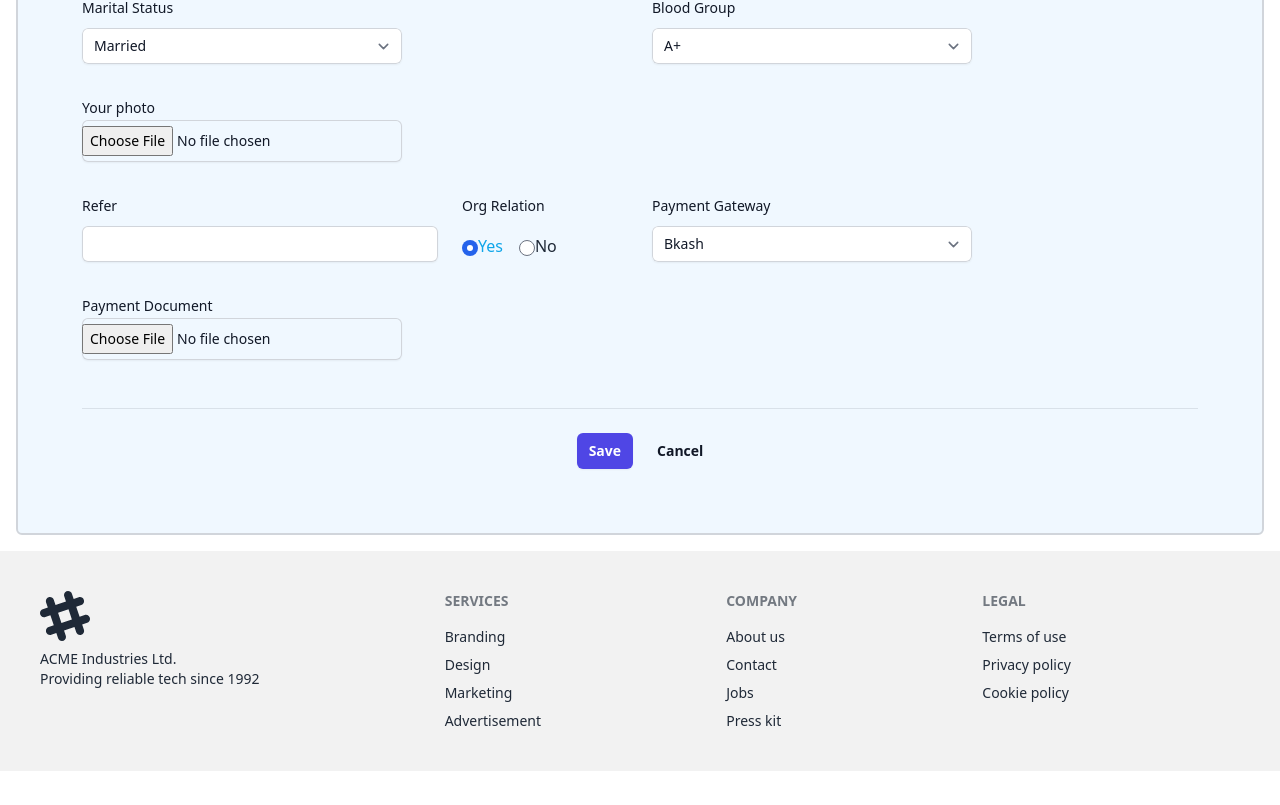
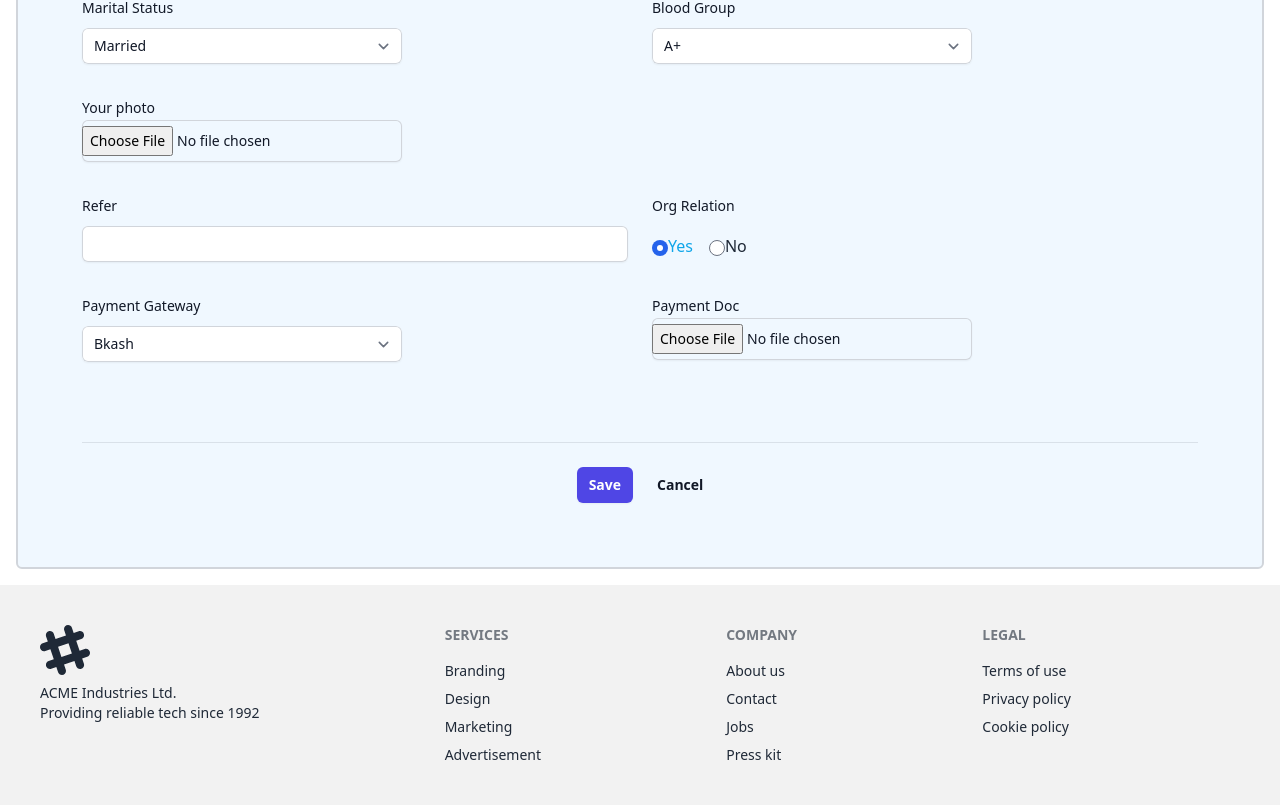
Before and after one commit to ridwan414-hub/project-414, a React (Vite) app: page /#/join in a window 1280 px wide. Shown: the part 1050-1855 px from the top of the page. Before the commit the page ends 1821 px from the top, so only its background shows below. Built offline with nearby package versions, Linux system fonts and the light colour scheme.

Commit message:
Join page refactor

```diff
--- a/src/components/Join/Join-Form-Elements.jsx
+++ b/src/components/Join/Join-Form-Elements.jsx
@@ -62,3 +62,81 @@ export const FormEndPart = () => {
     </div>
   );
 };
+
+export const RadioInput = () => {
+  return (
+    <div className="sm:col-span-end">
+      <fieldset>
+        <label
+          htmlFor="refer"
+          className="block text-sm font-medium leading-6 text-gray-900"
+        >
+          Org Relation
+        </label>
+
+        <div className="flex gap-4">
+          <div className="pt-4">
+            <input
+              id="draft"
+              className="peer/draft"
+              type="radio"
+              name="status"
+              defaultChecked
+            />
+            <label
+              htmlFor="draft"
+              className="peer-checked/draft:text-sky-500"
+            >
+              Yes
+            </label>
+          </div>
+          <div className="pt-4">
+            <input
+              id="published"
+              className="peer/published"
+              type="radio"
+              name="status"
+            />
+            <label
+              htmlFor="published"
+              className="peer-checked/published:text-sky-500"
+            >
+              No
+            </label>
+          </div>
+        </div>
+      </fieldset>
+    </div>
+  );
+};
+
+export const UploadImage = ({title, document, setDocument}) => {
+  return (
+    <>
+      <div className="sm:col-span-3">
+        <label
+          htmlFor="photo"
+          className="block text-sm font-medium leading-6 text-gray-900"
+        >
+          {title}
+        </label>
+        <input
+          type="file"
+          className="block w-full rounded-md max-w-xs border-0 py-1.5 text-gray-900 shadow-sm ring-1 ring-inset ring-gray-300 placeholder:text-gray-400 focus:ring-2 focus:ring-inset focus:ring-indigo-600 sm:text-sm sm:leading-6"
+          name="photo"
+          accept="image/*"
+          onChange={(e) => setDocument(e.target.files[0])}
+        />
+      </div>
+      <div className="sm:col-span-3">
+        {document && (
+          <div className="avatar">
+            <div className="w-32 rounded">
+              <img src={URL.createObjectURL(document)} />
+            </div>
+          </div>
+        )}
+      </div>
+    </>
+  );
+};
--- a/src/components/Join/Join-Section.jsx
+++ b/src/components/Join/Join-Section.jsx
@@ -1,5 +1,11 @@
 import { useState } from "react";
-import { FormEndPart, SelectInput, TextNameInput } from "./Join-Form-Elements";
+import {
+  FormEndPart,
+  RadioInput,
+  SelectInput,
+  TextNameInput,
+  UploadImage,
+} from "./Join-Form-Elements";
 const JoinSection = () => {
   const [photo, setPhoto] = useState(null);
   const [document, setDocument] = useState(null);
@@ -103,120 +109,29 @@ const JoinSection = () => {
               name="blood-group"
               options={bloodOptions}
             />
+            <UploadImage
+              title=" Your photo"
+              document={photo}
+              setDocument={setPhoto}
+            />
 
-            <div className="sm:col-span-3">
-              <label
-                htmlFor="photo"
-                className="block text-sm font-medium leading-6 text-gray-900"
-              >
-                Your photo
-              </label>
-              <input
-                type="file"
-                className="block w-full rounded-md max-w-xs border-0 py-1.5 text-gray-900 shadow-sm ring-1 ring-inset ring-gray-300 placeholder:text-gray-400 focus:ring-2 focus:ring-inset focus:ring-indigo-600 sm:text-sm sm:leading-6"
-                name="photo"
-                accept="image/*"
-                onChange={(e) => setPhoto(e.target.files[0])}
-              />
-            </div>
-            <div className="sm:col-span-3">
-              {photo && (
-                <div className="avatar">
-                  <div className="w-32 rounded">
-                    <img src={URL.createObjectURL(photo)} />
-                  </div>
-                </div>
-              )}
-            </div>
+            <TextNameInput
+              title=" Refer"
+              name="refer"
+            />
 
-            <div className="sm:col-span-2">
-              <label
-                htmlFor="refer"
-                className="block text-sm font-medium leading-6 text-gray-900"
-              >
-                Refer
-              </label>
-              <div className="mt-2">
-                <input
-                  type="text"
-                  name="refer"
-                  id="refer"
-                  className="block w-full rounded-md border-0 py-1.5 text-gray-900 shadow-sm ring-1 ring-inset ring-gray-300 placeholder:text-gray-400 focus:ring-2 focus:ring-inset focus:ring-indigo-600 sm:text-sm sm:leading-6"
-                />
-              </div>
-            </div>
-            <div className="sm:col-span-end">
-              <fieldset>
-                <label
-                  htmlFor="refer"
-                  className="block text-sm font-medium leading-6 text-gray-900"
-                >
-                  Org Relation
-                </label>
-
-                <div className="flex gap-4">
-                  <div className="pt-4">
-                    <input
-                      id="draft"
-                      className="peer/draft"
-                      type="radio"
-                      name="status"
-                      defaultChecked
-                    />
-                    <label
-                      htmlFor="draft"
-                      className="peer-checked/draft:text-sky-500"
-                    >
-                      Yes
-                    </label>
-                  </div>
-                  <div className="pt-4">
-                    <input
-                      id="published"
-                      className="peer/published"
-                      type="radio"
-                      name="status"
-                    />
-                    <label
-                      htmlFor="published"
-                      className="peer-checked/published:text-sky-500"
-                    >
-                      No
-                    </label>
-                  </div>
-                </div>
-              </fieldset>
-            </div>
+            <RadioInput />
             <SelectInput
               title="Payment Gateway"
               name="payment-gateway"
               options={paymentOptions}
             />
 
-            <div className="sm:col-span-3">
-              <label
-                htmlFor="photo"
-                className="block text-sm font-medium leading-6 text-gray-900"
-              >
-                Payment Document
-              </label>
-              <input
-                type="file"
-                className="block w-full rounded-md max-w-xs border-0 py-1.5 text-gray-900 shadow-sm ring-1 ring-inset ring-gray-300 placeholder:text-gray-400 focus:ring-2 focus:ring-inset focus:ring-indigo-600 sm:text-sm sm:leading-6"
-                name="photo"
-                accept="image/*"
-                onChange={(e) => setDocument(e.target.files[0])}
-              />
-            </div>
-            <div className="sm:col-span-3">
-              {document && (
-                <div className="avatar">
-                  <div className="w-32 rounded">
-                    <img src={URL.createObjectURL(document)} />
-                  </div>
-                </div>
-              )}
-            </div>
+            <UploadImage
+              title="Payment Doc"
+              document={document}
+              setDocument={setDocument}
+            />
           </div>
         </div>
       </div>
```
